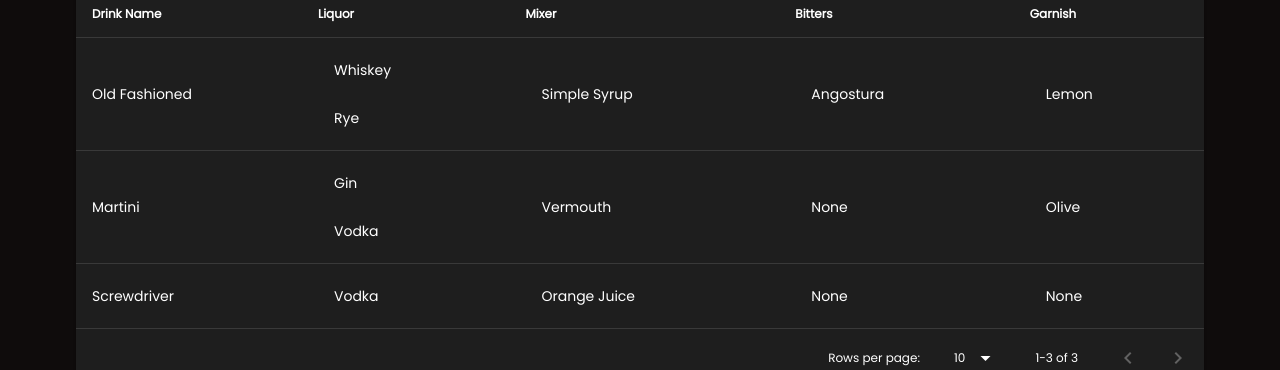
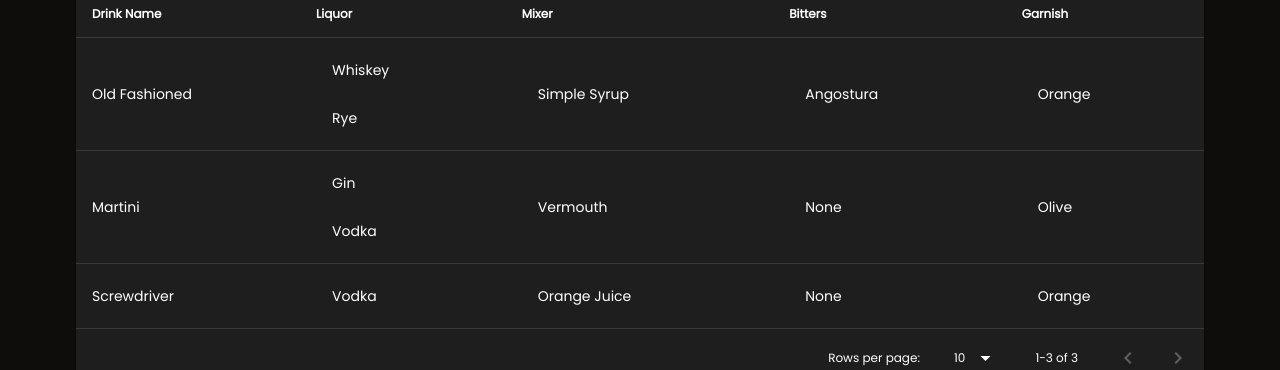
Before and after one commit to mpearce9/CocktailCrafts, a Vue app in the folder frontend/: page /search in a window 1280 px wide. Shown: the part 320-690 px from the top of the page. Built offline with nearby package versions, Linux system fonts and the light colour scheme.

Commit message:
Changed some of the hard code to make it more accurate

```diff
--- a/frontend/src/views/SearchBar.vue
+++ b/frontend/src/views/SearchBar.vue
@@ -68,15 +68,15 @@ export default  {
             option_searches: [{"name" : "Liquor", "options" : ["Whiskey", "Gin", "Vodka", "Rum"]},
                               {"name" : "Mixer", "options" : ["Orange Juice", "Cranberry Juice", "Simple Syrup", "Vermouth"]},
                               {"name" : "Bitters", "options" : ["Angostura", "Orange", "Peychauds", "Cinnamon"]},
-                              {"name" : "Garnish", "options" : ["Lemon", "Lime", "Cherry", "Olive"]}],
+                              {"name" : "Garnish", "options" : ["Orange", "Lime", "Cherry", "Olive"]}],
             sample_res_headers: [{text: "Drink Name", align: "start", value: "name"},
                                  {text: "Liquor", value: "liquor"},
                                  {text: "Mixer", value: "mixer"},
                                  {text: "Bitters", value: "bitters"},
                                  {text: "Garnish", value: "garnish"}],
-            sample_res: [{name: "Old Fashioned", liquor: ["Whiskey", "Rye"], mixer: ["Simple Syrup"], bitters: ["Angostura"], garnish: ["Lemon"], instructions: "Lorem ipsum dolor sit amet, consectetur adipiscing elit, sed do eiusmod tempor incididunt ut labore et dolore magna aliqua. Ut enim ad minim veniam, quis nostrud exercitation ullamco laboris nisi ut aliquip ex ea commodo consequat. Duis aute irure dolor in reprehenderit in voluptate velit esse cillum dolore eu fugiat nulla pariatur. Excepteur sint occaecat cupidatat non proident, sunt in culpa qui officia deserunt mollit anim id est laborum.", id: 0},
-                        {name: "Martini", liquor: ["Gin", "Vodka"], mixer: ["Vermouth"], bitters: ["None"], garnish: ["Olive"], instructions: "Lorem ipsum dolor sit amet, consectetur adipiscing elit, sed do eiusmod tempor incididunt ut labore et dolore magna aliqua. Ut enim ad minim veniam, quis nostrud exercitation ullamco laboris nisi ut aliquip ex ea commodo consequat. Duis aute irure dolor in reprehenderit in voluptate velit esse cillum dolore eu fugiat nulla pariatur. Excepteur sint occaecat cupidatat non proident, sunt in culpa qui officia deserunt mollit anim id est laborum.", id:1},
-                        {name: "Screwdriver", liquor: ["Vodka"], mixer: ["Orange Juice"], bitters: ["None"], garnish: ["None"], instructions: "Lorem ipsum dolor sit amet, consectetur adipiscing elit, sed do eiusmod tempor incididunt ut labore et dolore magna aliqua. Ut enim ad minim veniam, quis nostrud exercitation ullamco laboris nisi ut aliquip ex ea commodo consequat. Duis aute irure dolor in reprehenderit in voluptate velit esse cillum dolore eu fugiat nulla pariatur. Excepteur sint occaecat cupidatat non proident, sunt in culpa qui officia deserunt mollit anim id est laborum.", id:2}],
+            sample_res: [{name: "Old Fashioned", liquor: ["Whiskey", "Rye"], mixer: ["Simple Syrup"], bitters: ["Angostura"], garnish: ["Orange"], instructions: "Add the sugar and bitters to a rocks glass, then add the water, and stir until the sugar is nearly dissolved. Fill the glass with large ice cubes, add the bourbon, and gently stir to combine. Express the oil of an orange peel over the glass, then drop in.", id: 0},
+                        {name: "Martini", liquor: ["Gin", "Vodka"], mixer: ["Vermouth"], bitters: ["None"], garnish: ["Olive"], instructions: "Combine vodka and dry vermouth in a cocktail mixing glass. Fill with ice and stir until chilled. Strain into a chilled martini glass. Garnish with three olives on a toothpick.", id:1},
+                        {name: "Screwdriver", liquor: ["Vodka"], mixer: ["Orange Juice"], bitters: ["None"], garnish: ["Orange"], instructions: "Divide ice between 4 glasses. Add vodka and orange juice to a pitcher and stir. Pour over ice. Alternatively, instead of using a pitcher, divide the vodka and orange juice between 4 glasses — Each glass should have 2 ounces of vodka and about 3 ounces of orange juice. Stir well then place a few orange wedges into the middle of the glass.", id:2}],
             curComps: [NameSearch, IngredientSearch],
             selected: 0
         }
--- a/frontend/src/views/recipeComponent.vue
+++ b/frontend/src/views/recipeComponent.vue
@@ -70,9 +70,9 @@ export default {
     },
     data() {
         return {
-            sample_res: [{name: "Old Fashioned", liquor: ["Whiskey", "Rye"], mixer: ["Simple Syrup"], bitters: ["Angostura"], garnish: ["Lemon"], img: "https://www.thecocktaildb.com/images/media/drink/vrwquq1478252802.jpg", instructions: "Add the sugar and bitters to a rocks glass, then add the water, and stir until the sugar is nearly dissolved. Fill the glass with large ice cubes, add the bourbon, and gently stir to combine. Express the oil of an orange peel over the glass, then drop in.", id: 0},
+            sample_res: [{name: "Old Fashioned", liquor: ["Whiskey", "Rye"], mixer: ["Simple Syrup"], bitters: ["Angostura"], garnish: ["Orange"], img: "https://www.thecocktaildb.com/images/media/drink/vrwquq1478252802.jpg", instructions: "Add the sugar and bitters to a rocks glass, then add the water, and stir until the sugar is nearly dissolved. Fill the glass with large ice cubes, add the bourbon, and gently stir to combine. Express the oil of an orange peel over the glass, then drop in.", id: 0},
                         {name: "Martini", liquor: ["Gin", "Vodka"], mixer: ["Vermouth"], bitters: ["None"], garnish: ["Olive"], img: "https://www.thecocktaildb.com/images/media/drink/71t8581504353095.jpg", instructions: "Combine vodka and dry vermouth in a cocktail mixing glass. Fill with ice and stir until chilled. Strain into a chilled martini glass. Garnish with three olives on a toothpick.", id:1},
-                        {name: "Screwdriver", liquor: ["Vodka"], mixer: ["Orange Juice"], bitters: ["None"], garnish: ["Orange Wedges"], img: "https://www.thecocktaildb.com/images/media/drink/8xnyke1504352207.jpg", instructions: "Divide ice between 4 glasses. Add vodka and orange juice to a pitcher and stir. Pour over ice. Alternatively, instead of using a pitcher, divide the vodka and orange juice between 4 glasses — Each glass should have 2 ounces of vodka and about 3 ounces of orange juice. Stir well then place a few orange wedges into the middle of the glass.", id:2}],
+                        {name: "Screwdriver", liquor: ["Vodka"], mixer: ["Orange Juice"], bitters: ["None"], garnish: ["Orange"], img: "https://www.thecocktaildb.com/images/media/drink/8xnyke1504352207.jpg", instructions: "Divide ice between 4 glasses. Add vodka and orange juice to a pitcher and stir. Pour over ice. Alternatively, instead of using a pitcher, divide the vodka and orange juice between 4 glasses — Each glass should have 2 ounces of vodka and about 3 ounces of orange juice. Stir well then place a few orange wedges into the middle of the glass.", id:2}],
         }
     },
     methods: {
```
Also changed, not shown: 2 other files (tests, documents, lock files or other folders).
